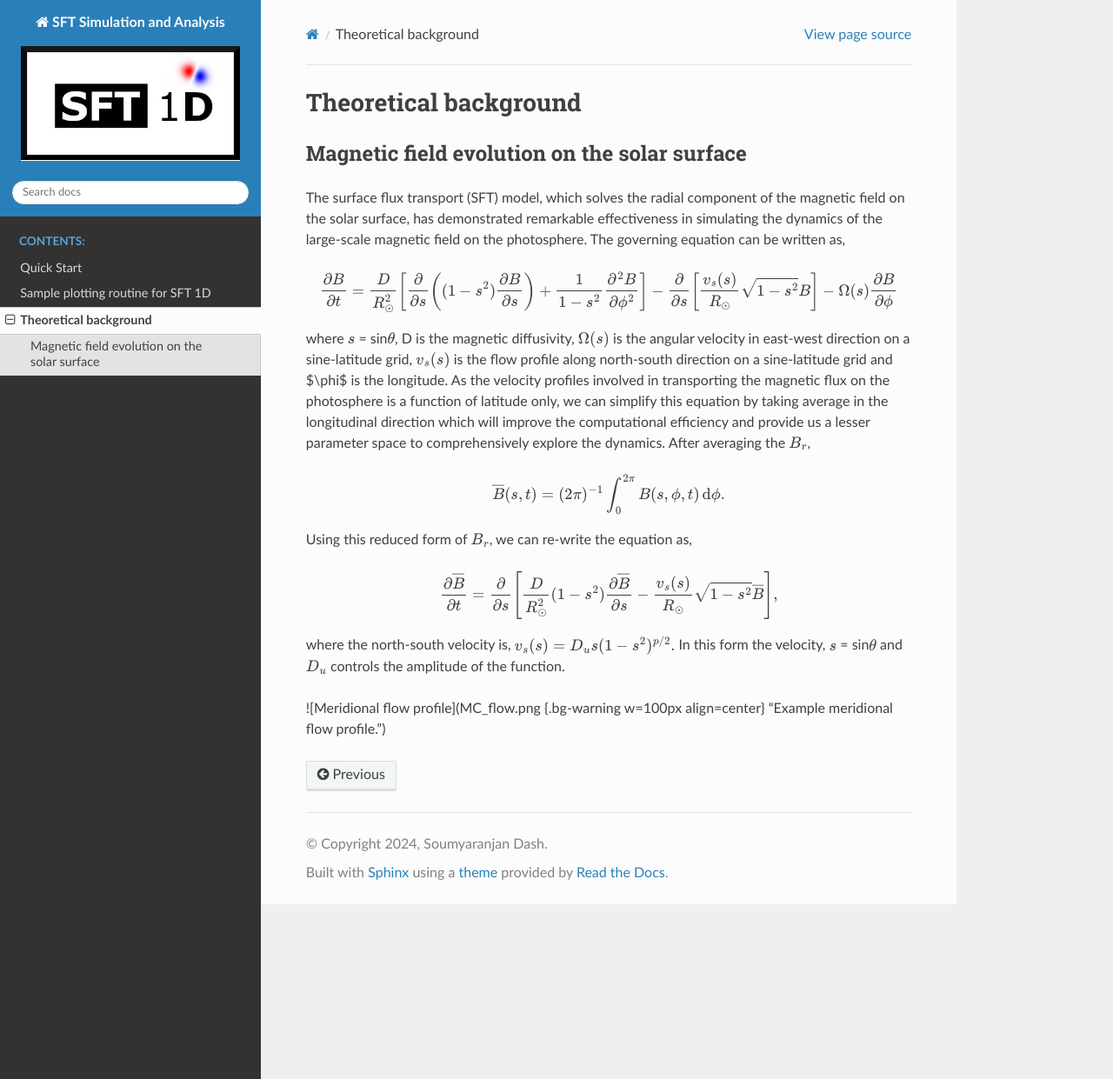
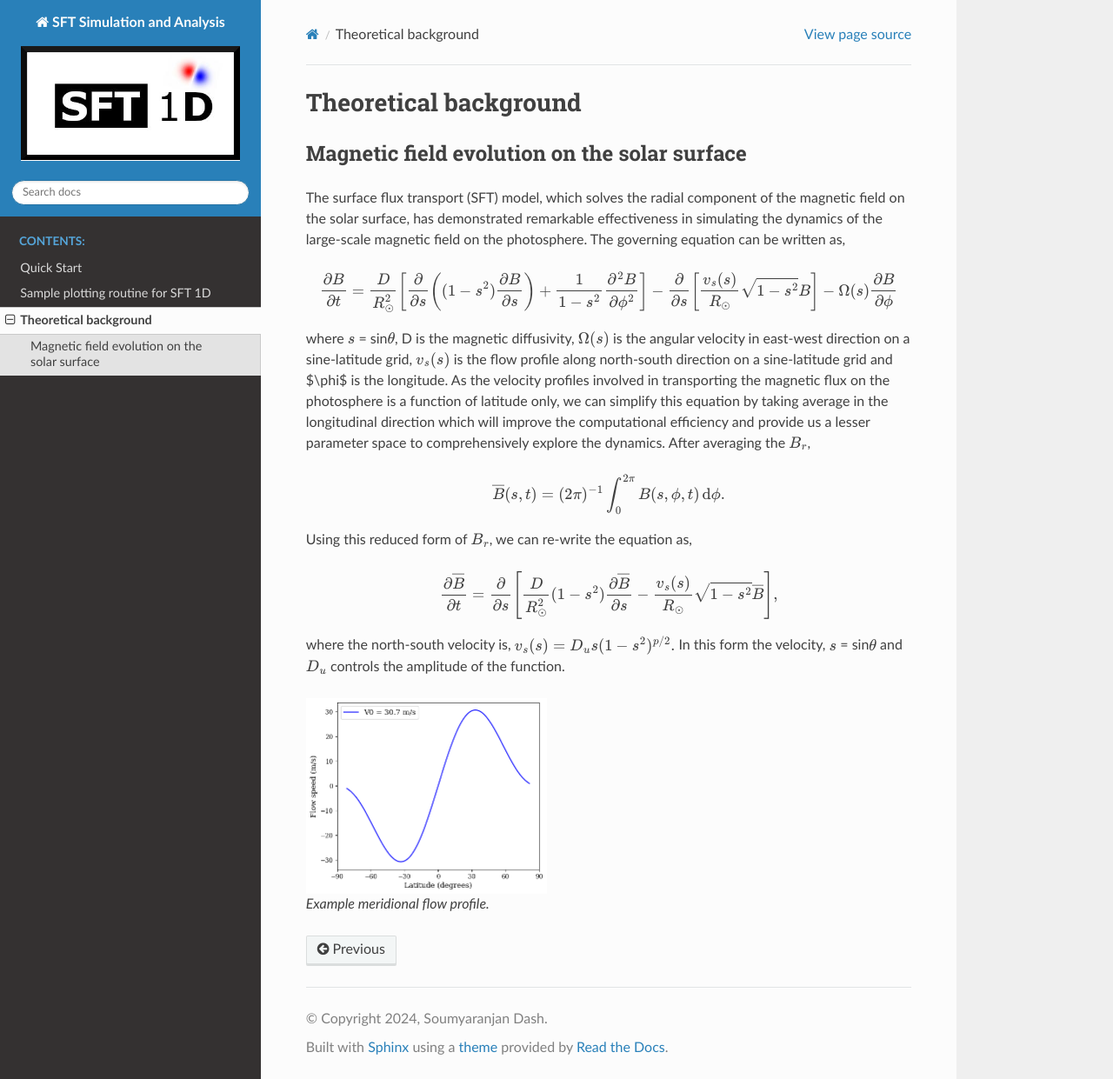
Before and after one commit to sr-dash/SFT-1D, a Sphinx documentation site: the page built from docs/sft-theory.md, in a window 1280 px wide and 1241 px high. Shown: the whole window at 87% size. Built offline with Sphinx 7.4.7 and the Read the Docs theme 2.0.0, drawn with Linux system fonts in a browser that asks for light colours.

Commit message:
Modified image scaling.

````diff
--- a/docs/sft-theory.md
+++ b/docs/sft-theory.md
@@ -39,4 +39,9 @@ where the north-south velocity is, {math}`v_s(s) = D_us(1-s^2)^{p/2}.` In
 this form the velocity, {math}`s` = sin{math}`\theta` and {math}`D_u` controls the
 amplitude of the function.
 
-![Meridional flow profile](MC_flow.png {.bg-warning w=100px align=center} "Example meridional flow profile.")
+```{figure} MC_flow.png
+:scale: 50 %
+:alt: Meridional flow profile
+
+Example meridional flow profile.
+```
````
